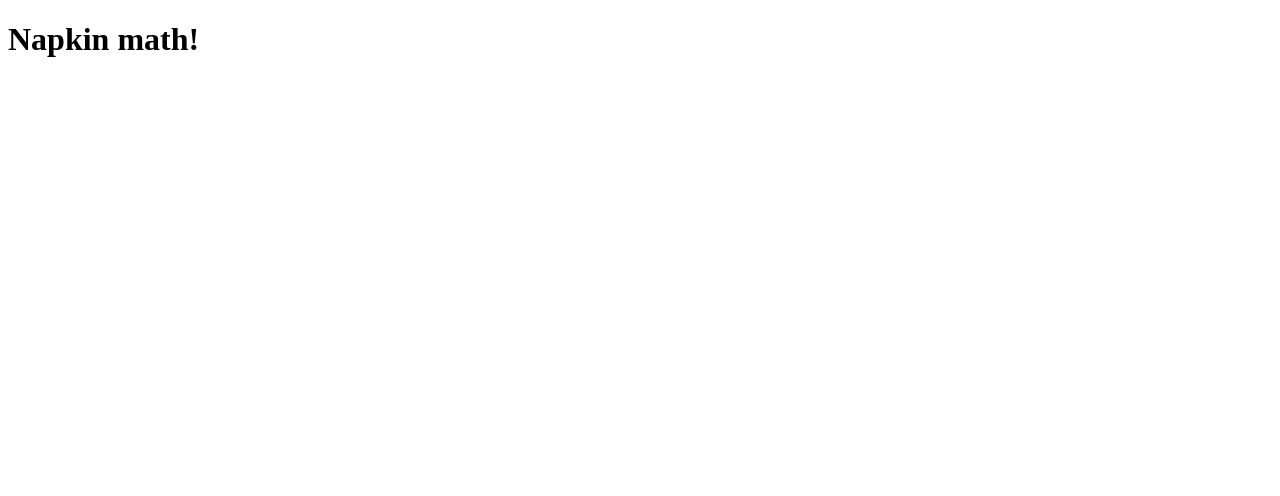
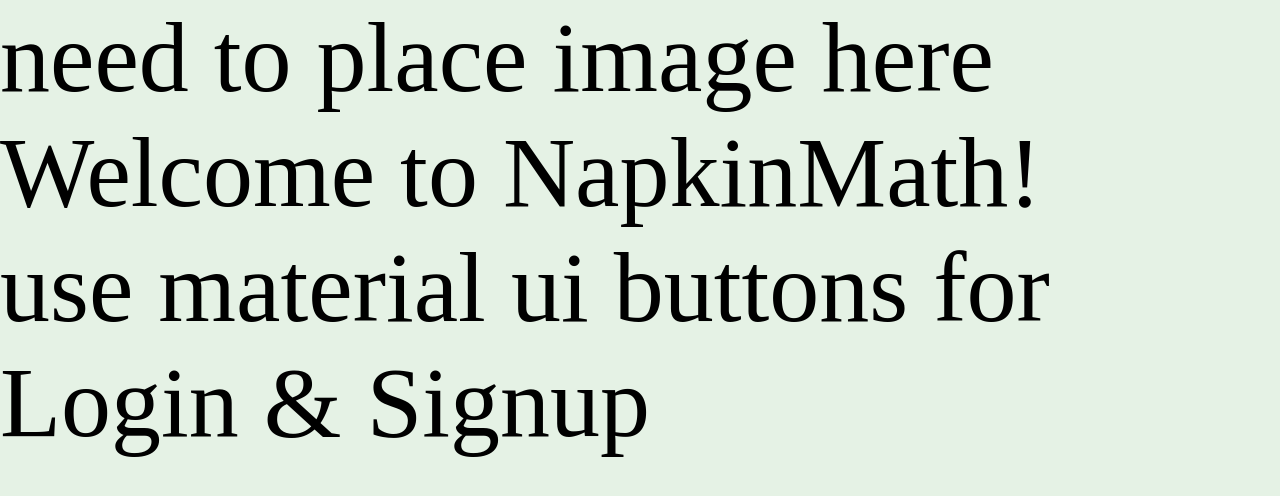
Before and after one commit to NapkinMath/NapkinMath, a React app: page / in a window 1280 px wide. Built offline with nearby package versions, Linux system fonts and the light colour scheme.

Commit message:
Routes started, styling started, boilerplate stuff

```diff
--- a/client/App.js
+++ b/client/App.js
@@ -1,17 +1,23 @@
-import React, { Component } from 'react';
+import React from 'react';
+import { Route, Routes } from 'react-router-dom';
+import './Styles/global.css'
+import Home from './Components/Home';
 
-class App extends Component {
-    constructor(props) {
-        super(props)
-    }
-
-    render() {
-        return (
-            <div id='app'>
-                <h1 id='title'>Napkin math!</h1>
-            </div>
-        )
-    }
+function App() {
+    //where all routes will exist to each step/mobile page
+    return (
+        <div className='appBody'>
+            <Routes>
+                <Route path='/' element={<Home />} />
+                {/* <Route path='/Signup' element={} /> */}
+                {/* <Route path='/AddUsers' element={} /> */}
+                {/* <Route path='/ReceiptUpload' element={} /> */}
+                {/* <Route path='/ItemSelector' element={} /> */}
+                {/* <Route path='/TipAmount' element={} /> */}
+                {/* <Route path='/FinalDisplay' element={} /> */}
+            </Routes>
+        </div>
+    );
 }
 
 export default App;
--- /dev/null
+++ b/client/Components/Home.js
@@ -0,0 +1,14 @@
+import React from 'react';
+
+
+function Home() {
+    return (
+        <div>
+            <div>need to place image here</div>
+            <div>Welcome to NapkinMath!</div>
+            <div>use material ui buttons for Login & Signup</div>
+        </div>
+    );
+}
+
+export default Home;
--- /dev/null
+++ b/client/Styles/global.css
@@ -0,0 +1,15 @@
+.appBody {
+    margin: 0;
+    padding: 0;
+    height: 100%
+}
+
+
+
+
+/* testing desktop-second development */
+@media (min-device-width: 600px) {
+    .appBody {
+        font-size: 100px;
+    }
+}
--- a/client/index.html
+++ b/client/index.html
@@ -1,14 +1,13 @@
-  <!DOCTYPE html>
-<html lang="en">
+<!DOCTYPE html>
+<html lang="en" style="height: 100%">
 <head>
     <meta charset="UTF-8">
     <meta http-equiv="X-UA-Compatible" content="IE=edge">
     <meta name="viewport" content="width=device-width, initial-scale=1.0">
-    <title>Document</title>
+    <title>NapkinMath</title>
 </head>
-<body>
-    <div id="root"></div>
-
+<body style="height: 100%; margin: 0px; padding: 0px; background: rgba(0, 128, 0, 0.1);">
+    <div id="root" style="height: 100%;"></div>
     <!-- <script src="../build/bundle.js"></script> -->
 </body>
 </html>
```
Also changed, not shown: client/Assets/napkinmath.png (added).
